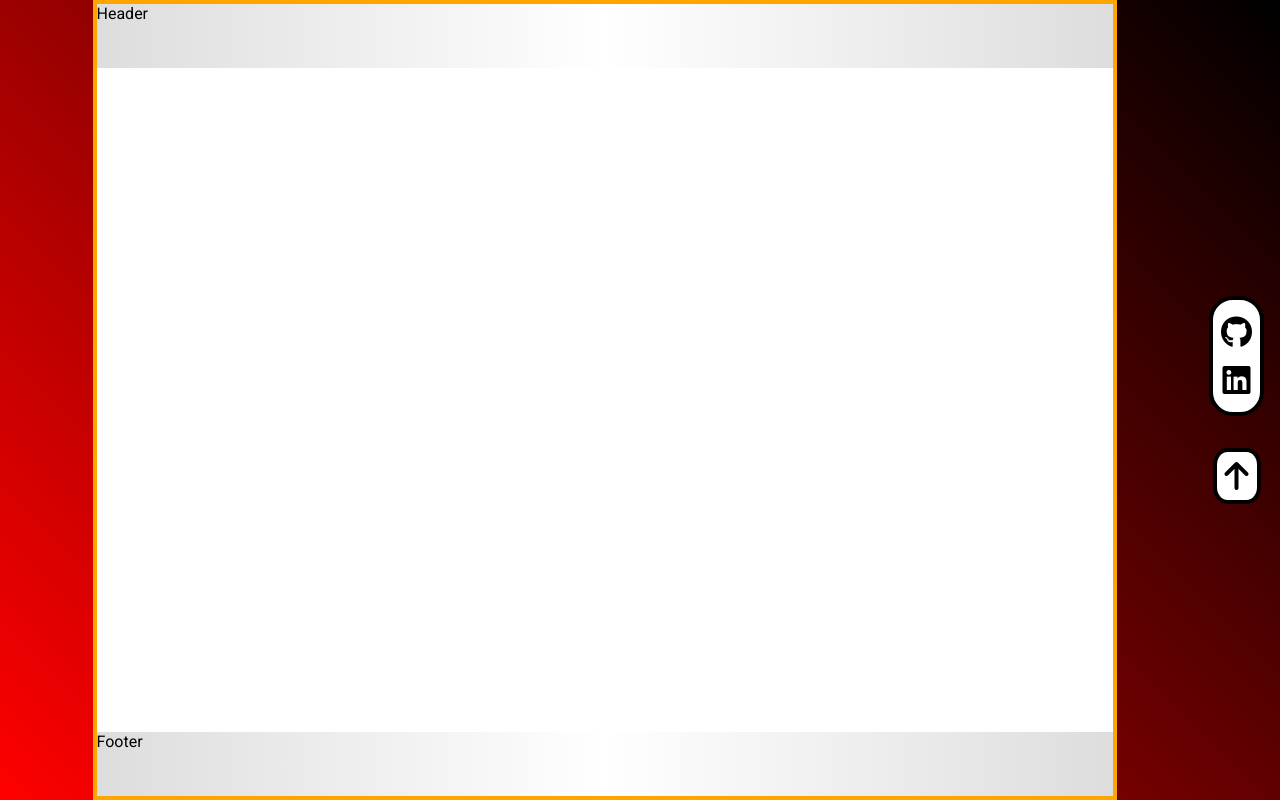
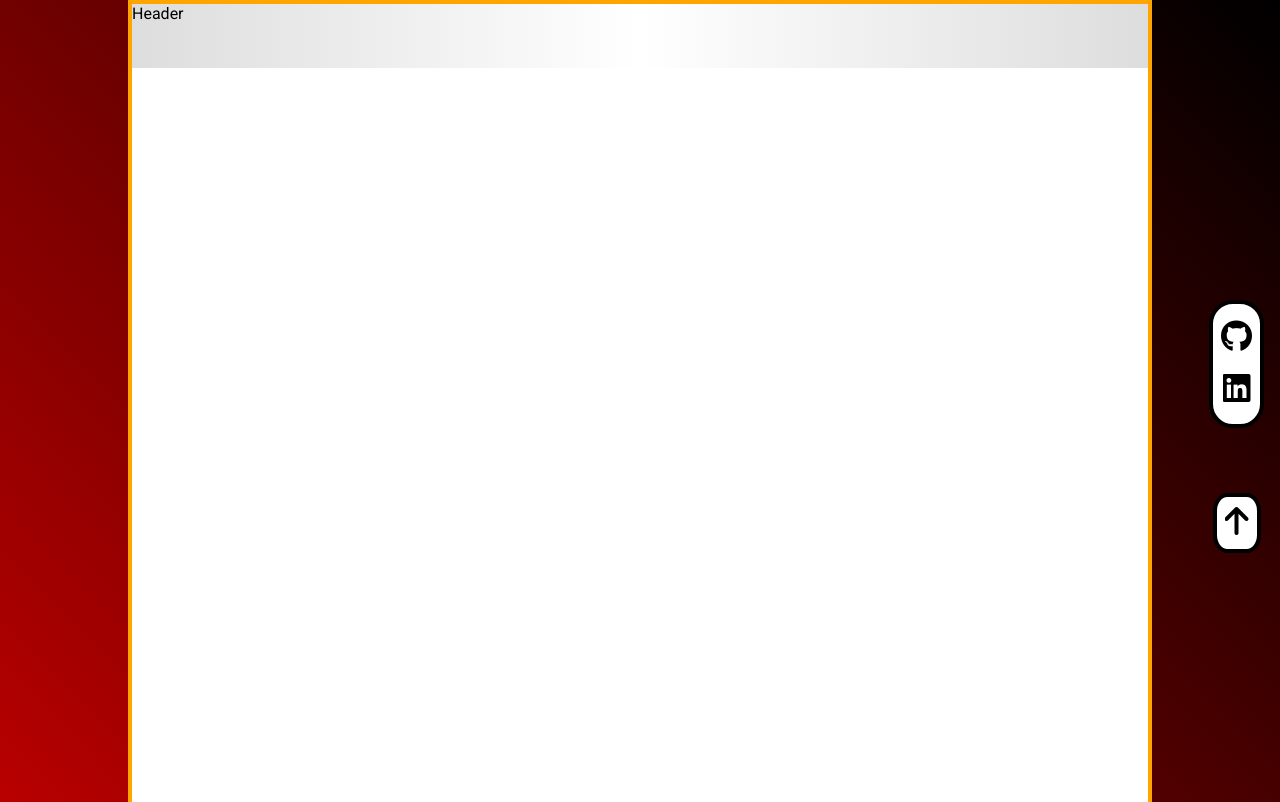
Before and after one commit to tracereact/company-website, a React (Create React App) app: page / in a window 1280 px wide. Shown: the top 802 px of the page. Built offline with nearby package versions, Linux system fonts and the light colour scheme.

Commit message:
Add animation to up arrow and smooth scroll without changing url

```diff
--- a/src/components/header.js
+++ b/src/components/header.js
@@ -2,7 +2,11 @@ import React from 'react';
 import '../styles/header.css';
 
 const Header = () => {
-  return <div className="header">Header</div>;
+  return (
+    <div id="page-top" className="header">
+      Header
+    </div>
+  );
 };
 
 export default Header;
--- a/src/components/sidebar.js
+++ b/src/components/sidebar.js
@@ -2,6 +2,10 @@ import React from 'react';
 import '../styles/sidebar.css';
 
 const Sidebar = () => {
+  const scrollUp = () => {
+    document.getElementById('page-top').scrollIntoView(true);
+  };
+
   return (
     <div className="sidebar">
       <div className="links">
@@ -10,20 +14,20 @@ const Sidebar = () => {
           target="_blank"
           rel="noreferrer"
         >
-          <i className="github icon fa-brands fa-github" />
+          <i className="github icon link fa-brands fa-github" />
         </a>
         <a
           href="https://linkedin.com/in/travismcginley"
           target="_blank"
           rel="noreferrer"
         >
-          <i className="linkedin icon fa-brands fa-linkedin" />
+          <i className="linkedin icon link fa-brands fa-linkedin" />
         </a>
       </div>
-      <div className="page-top">
-        <a href="https://linkedin.com/in/travismcginley">
+      <div className="return-top">
+        <div onClick={scrollUp} aria-hidden="true">
           <i className="icon fa-solid fa-arrow-up" />
-        </a>
+        </div>
       </div>
     </div>
   );
--- a/src/styles/global.css
+++ b/src/styles/global.css
@@ -25,6 +25,7 @@
   box-sizing: border-box;
   padding: 0;
   margin: 0;
+  overflow-x: hidden;
 }
 
 .App {
@@ -43,11 +44,11 @@
   flex-direction: column;
   justify-content: space-between;
   align-items: center;
-  margin-left: auto;
+  /* margin-left: auto; */
   min-width: 30rem;
   width: 80vw;
   max-width: 70rem;
-  min-height: 100vh;
+  min-height: 200vh;
   border: 4px solid orange;
   background-color: white;
 }
--- a/src/styles/sidebar.css
+++ b/src/styles/sidebar.css
@@ -6,12 +6,14 @@
   justify-content: space-evenly;
   align-items: center;
   justify-self: flex-end;
-  height: auto;
+  height: 20rem;
   gap: 2rem;
   min-width: 2rem;
-  margin-left: auto;
+  /* margin-left: auto; */
   margin-right: 1rem;
-  position: static;
+  position: fixed;
+  right: 0;
+  top: 33.33vh;
 }
 
 .sidebar .links {
@@ -29,19 +31,24 @@
 
 .sidebar .icon {
   font-size: 2rem;
-  color:black;
+  color: black;
 }
 
-.icon:hover {
-  animation: shake 100ms 3 ease-in;
+.link:hover {
+  animation: shake 100ms 3 ease-in-out;
 }
 
-.sidebar .page-top {
+.sidebar .return-top {
   display: flex;
   background: white;
   padding: 0.5rem;
   border-radius: 30%;
   border: 0.25rem solid black;
+}
+
+.sidebar .return-top:hover {
+  cursor: pointer;
+  animation: up-down 750ms infinite ease-out;
 }
 
 @keyframes shake {
@@ -57,3 +64,13 @@
     transform: rotate(0deg);
   }
 }
+
+@keyframes up-down {
+  0% {
+    transform: translateY(-0.5rem);
+  }
+
+  100% {
+    transform: translateY(0rem);
+  }
+}
```
Also changed, not shown: public/index.html (+5 -5 lines).
